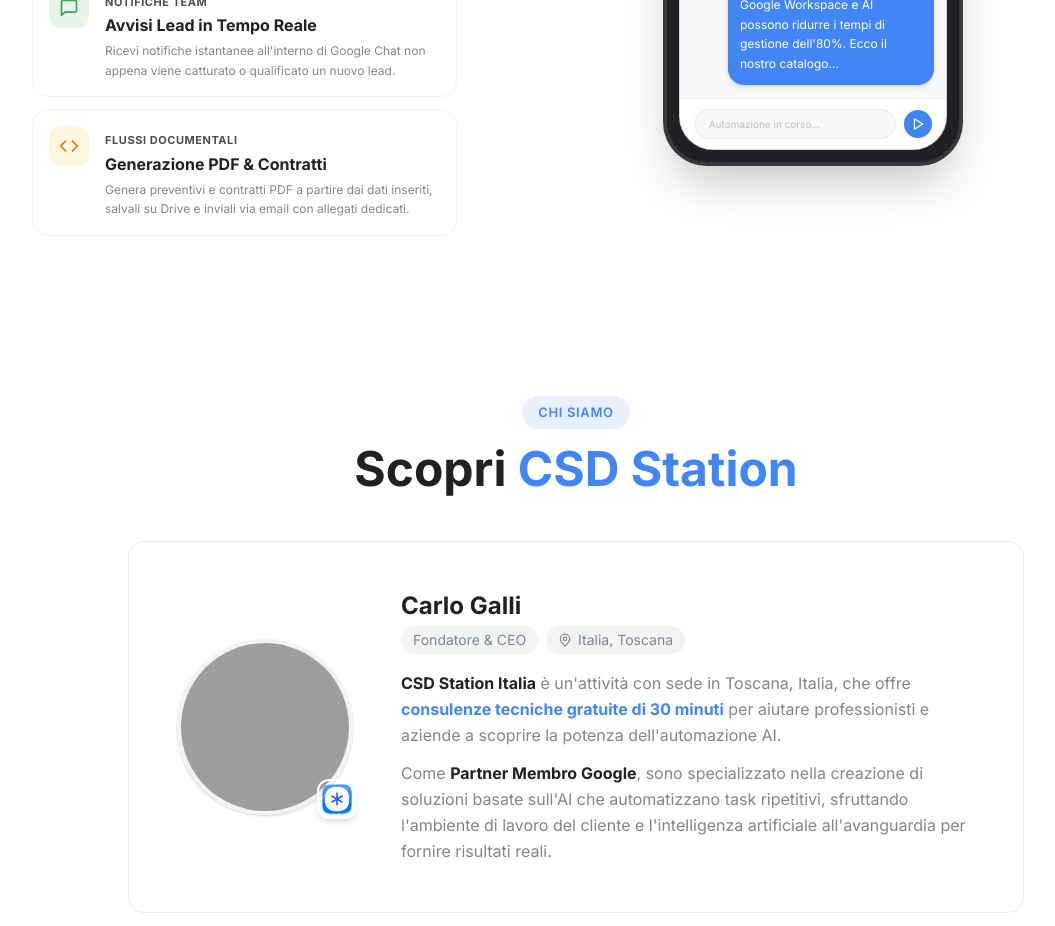
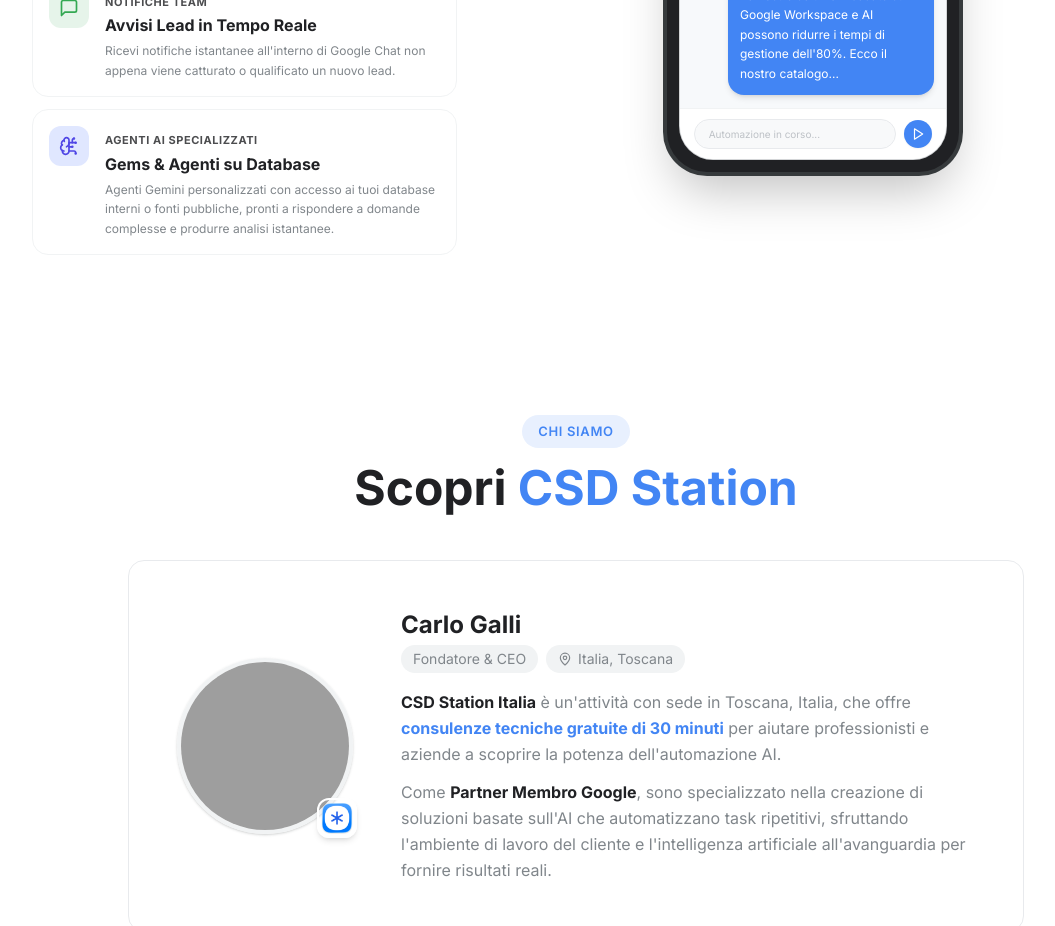
Before and after one commit to TheRealGalli/csd.station.italia, a React (Vite) app: page / in a window 1280 px wide. Shown: the part 1680-2606 px from the top of the page, without its empty margins (64-1119 px from the left). Built offline with nearby package versions, Linux system fonts and the light colour scheme; grey boxes are pictures that could not be loaded; the HTML template or start-up script is replaced by a standard one.

Commit message:
Replace PDF workflow tab with Gemini Enterprise Gems AI agent tab

```diff
--- a/src/components/InteractiveDemo.tsx
+++ b/src/components/InteractiveDemo.tsx
@@ -1,6 +1,6 @@
 import { useState, useEffect } from "react";
 import { useScrollReveal } from "@/hooks/useScrollReveal";
-import { Mail, Calendar, FileSpreadsheet, MessageSquare, Code, Play, RefreshCw, Send, Sparkles, CheckCircle2 } from "lucide-react";
+import { Mail, Calendar, FileSpreadsheet, MessageSquare, BrainCircuit, Play, RefreshCw, Sparkles, CheckCircle2, Database } from "lucide-react";
 
 interface Step {
   type: string;
@@ -138,29 +138,30 @@
     ]
   },
   {
-    id: "script",
-    app: "Apps Script",
-    tag: "Flussi Documentali",
-    title: "Generazione PDF & Contratti",
-    description: "Genera preventivi e contratti PDF a partire dai dati inseriti, salvali su Drive e inviali via email con allegati dedicati.",
-    colorClass: "border-google-yellow text-amber-700 bg-google-yellow-light/30",
-    hoverClass: "hover:border-google-yellow/40 hover:bg-google-yellow-light/10",
-    activeClass: "border-google-yellow bg-google-yellow-light/20 text-google-yellow shadow-sm",
-    iconColor: "text-amber-600 bg-google-yellow-light",
-    icon: Code,
+    id: "gemini",
+    app: "Gemini Enterprise",
+    tag: "Agenti AI Specializzati",
+    title: "Gems & Agenti su Database",
+    description: "Agenti Gemini personalizzati con accesso ai tuoi database interni o fonti pubbliche, pronti a rispondere a domande complesse e produrre analisi istantanee.",
+    colorClass: "border-indigo-500 text-indigo-600 bg-indigo-50",
+    hoverClass: "hover:border-indigo-300 hover:bg-indigo-50/50",
+    activeClass: "border-indigo-600 bg-indigo-50 text-indigo-700 shadow-sm",
+    iconColor: "text-indigo-600 bg-indigo-100",
+    icon: BrainCircuit,
     steps: [
       {
         type: "inbound",
-        sender: "Workflow Preventivi",
-        text: "Trigger: Generazione preventivo richiesta per Rossi Consulting"
+        sender: "Collaboratore Interno",
+        text: "Gem Vendite, qual è il fatturato medio dei nostri clienti enterprise negli ultimi 3 mesi?"
       },
       {
         type: "system",
-        text: "Creazione Documento da template ed esportazione PDF..."
+        text: "Gemini interroga BigQuery + Sheets aziendali in tempo reale..."
       },
       {
-        type: "pdf-doc",
-        text: "Preventivo_Rossi_Consulting.pdf"
+        type: "gemini-answer",
+        sender: "✨ Gem Vendite Enterprise",
+        text: "Il fatturato medio dei clienti enterprise negli ultimi 3 mesi è €12.400/mese (+18% rispetto al trimestre precedente). I top performer sono nel settore tech e manifatturiero."
       }
     ]
   }
@@ -278,13 +279,13 @@
                       activeTab === "gmail" ? "bg-google-red" :
                       activeTab === "calendar" ? "bg-google-blue" :
                       activeTab === "sheets" ? "bg-emerald-600" :
-                      activeTab === "chat" ? "bg-google-green" : "bg-amber-500"
+                      activeTab === "chat" ? "bg-google-green" : "bg-indigo-500"
                     }`}>
                       {activeTab === "gmail" && <Mail className="w-4 h-4" />}
                       {activeTab === "calendar" && <Calendar className="w-4 h-4" />}
                       {activeTab === "sheets" && <FileSpreadsheet className="w-4 h-4" />}
                       {activeTab === "chat" && <MessageSquare className="w-4 h-4" />}
-                      {activeTab === "script" && <Code className="w-4 h-4" />}
+                      {activeTab === "gemini" && <BrainCircuit className="w-4 h-4" />}
                     </div>
                     <div>
                       <h4 className="text-xs font-bold text-gray-900 leading-tight">
@@ -345,15 +346,19 @@
                           <div className="bg-white border-l-4 border-google-green text-gray-800 p-3 rounded-r-2xl rounded-bl-2xl text-xs shadow-md whitespace-pre-line leading-relaxed">
                             {activeDemo.steps[2].text}
                           </div>
-                        ) : activeDemo.steps[2].type === "pdf-doc" ? (
-                          <div className="border border-google-yellow/20 bg-google-yellow-light/20 p-3 rounded-2xl flex items-center gap-3 text-xs text-amber-900 shadow-md">
-                            <div className="w-8 h-8 rounded-lg bg-google-red/10 flex items-center justify-center text-google-red flex-shrink-0">
-                              <FileSpreadsheet className="w-4 h-4" />
+                        ) : activeDemo.steps[2].type === "gemini-answer" ? (
+                          <div className="bg-gradient-to-br from-indigo-50 to-purple-50 border border-indigo-100 p-3 rounded-2xl rounded-tr-sm shadow-md text-xs text-gray-800 w-full max-w-[240px]">
+                            <div className="flex items-center gap-1.5 mb-2">
+                              <div className="w-5 h-5 rounded-full bg-indigo-500 flex items-center justify-center flex-shrink-0">
+                                <BrainCircuit className="w-3 h-3 text-white" />
+                              </div>
+                              <span className="text-[9px] font-bold text-indigo-600 truncate">{activeDemo.steps[2].sender}</span>
                             </div>
-                            <div className="overflow-hidden">
-                              <p className="font-bold truncate text-[11px]">{activeDemo.steps[2].text}</p>
-                              <span className="text-[9px] opacity-75 font-semibold">Drive PDF Document</span>
+                            <div className="flex items-center gap-1 mb-1.5">
+                              <Database className="w-2.5 h-2.5 text-indigo-400" />
+                              <span className="text-[8px] text-indigo-400 font-semibold uppercase tracking-wider">BigQuery + Sheets</span>
                             </div>
+                            <p className="leading-relaxed whitespace-pre-line text-gray-700">{activeDemo.steps[2].text}</p>
                           </div>
                         ) : (
                           <div className="bg-google-blue text-white p-3 rounded-2xl rounded-tr-sm text-xs shadow-md whitespace-pre-line leading-relaxed">
```
